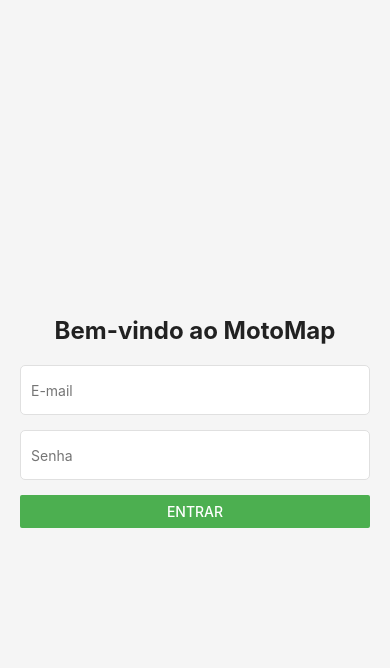
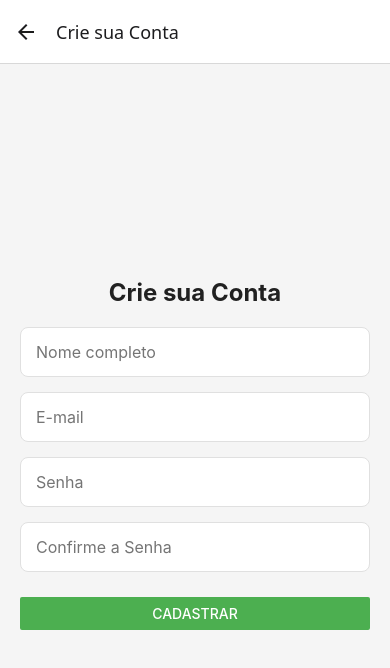
Before and after one commit to Dametto98/ChallengeMobile-MottoMap, a React Native app in the folder mottoMap/: screen /Cadastro in a window 390 px wide. Shown: the top 668 px of the page. Built offline with nearby package versions, Linux system fonts and the light colour scheme.

Commit message:
codigo de CadastroScreen feito! importação dele na tela de login... Adição da funcionalidade de troca de lingua a partir da biblioteca i18n

```diff
--- a/mottoMap/App.js
+++ b/mottoMap/App.js
@@ -1,3 +1,4 @@
+import './src/i18n';
 import { AuthProvider } from "./src/contexts/AuthContext";
 import StackNavigator from "./src/routes/stack.routes";
 
--- /dev/null
+++ b/mottoMap/src/i18n.js
@@ -0,0 +1,24 @@
+import i18n from 'i18next';
+import { initReactI18next } from 'react-i18next';
+
+import pt from './locales/pt.json';
+import en from './locales/en.json';
+
+i18n
+  .use(initReactI18next)
+  .init({
+    compatibilityJSON: 'v3',
+    lng: 'pt',
+    fallbackLng: 'en',
+
+    resources: {
+      pt: pt,
+      en: en
+    },
+
+    interpolation: {
+      escapeValue: false, // Não é necessário para React, pois ele já faz o escape
+    }
+  });
+
+export default i18n;
--- /dev/null
+++ b/mottoMap/src/locales/en.json
@@ -0,0 +1,12 @@
+{
+  "translation": {
+    "welcome": "Welcome to MotoMap",
+    "email": "E-mail",
+    "password": "Password",
+    "loginButton": "Login",
+    "registerPrompt": "Don't have an account?",
+    "registerLink": "Sign Up",
+    "errorFillFields": "Please fill in all fields.",
+    "errorInvalidCredentials": "Invalid username or password."
+  }
+}
--- /dev/null
+++ b/mottoMap/src/locales/pt.json
@@ -0,0 +1,12 @@
+{
+  "translation": {
+    "welcome": "Bem-vindo ao MotoMap",
+    "email": "E-mail",
+    "password": "Senha",
+    "loginButton": "Entrar",
+    "registerPrompt": "Não tem uma conta?",
+    "registerLink": "Cadastre-se",
+    "errorFillFields": "Por favor, preencha todos os campos.",
+    "errorInvalidCredentials": "Usuário ou senha inválidos."
+  }
+}
--- a/mottoMap/src/routes/stack.routes.js
+++ b/mottoMap/src/routes/stack.routes.js
@@ -3,8 +3,7 @@
 
 import { useAuth } from '../contexts/AuthContext';
 import LoginScreen from '../screens/LoginScreen';
-// Importe a tela de cadastro se for criá-la
-// import CadastroScreen from '../screens/CadastroScreen';
+import CadastroScreen from '../screens/CadastroScreen';
 
 import DetalhesMotoScreen from '../screens/DetalhesMotoScreen';
 import FiliaisScreen from '../screens/FiliaisScreen';
@@ -18,7 +17,7 @@
   return (
     <Stack.Navigator>
       <Stack.Screen name="Login" component={LoginScreen} options={{ headerShown: false }} />
-      {/* <Stack.Screen name="Cadastro" component={CadastroScreen} options={{ title: 'Crie sua Conta' }} /> */}
+      {<Stack.Screen name="Cadastro" component={CadastroScreen} options={{ title: 'Crie sua Conta' }} />}
     </Stack.Navigator>
   );
 }
--- a/mottoMap/src/screens/CadastroScreen.js
+++ b/mottoMap/src/screens/CadastroScreen.js
@@ -0,0 +1,128 @@
+import React, { useState } from 'react';
+import { View, Text, TextInput, Button, StyleSheet, ActivityIndicator, Alert } from 'react-native';
+import { useTheme } from '../theme';
+
+export default function CadastroScreen({ navigation }) {
+    const [nome, setNome] = useState('');
+    const [email, setEmail] = useState('');
+    const [senha, setSenha] = useState('');
+    const [confirmarSenha, setConfirmarSenha] = useState('');
+    const [loading, setLoading] = useState(false);
+    const [error, setError] = useState('');
+
+    const theme = useTheme();
+    const styles = getStyles(theme);
+
+    const handleCadastro = async () => {
+    setError('');
+
+    // Validações básicas
+    if (!nome || !email || !senha || !confirmarSenha) {
+        setError('Por favor, preencha todos os campos.');
+        return;
+    }
+    if (senha !== confirmarSenha) {
+        setError('As senhas não coincidem.');
+        return;
+    }
+
+    setLoading(true);
+
+    setTimeout(()=>{
+        setLoading(false);
+
+        Alert.alert(
+            "Sucesso!",
+            "Sua conta foi criada. Agora você pode fazer o login.",
+            [
+                { text: "OK", onPress: () => navigation.navigate('Login') }
+            ]
+            );
+        }, 1500);
+    };
+
+    return (
+        <View style={styles.container}>
+            <Text style={styles.title}>Crie sua Conta</Text>
+
+            {error ? <Text style={styles.errorText}>{error}</Text> : null}
+
+            <TextInput
+                style={styles.input}
+                placeholder="Nome completo"
+                placeholderTextColor={theme.textSecondary}
+                value={nome}
+                onChangeText={setNome}
+            />
+            <TextInput
+                style={styles.input}
+                placeholder="E-mail"
+                placeholderTextColor={theme.textSecondary}
+                value={email}
+                onChangeText={setEmail}
+                keyboardType="email-address"
+                autoCapitalize="none"
+            />
+            <TextInput
+                style={styles.input}
+                placeholder="Senha"
+                placeholderTextColor={theme.textSecondary}
+                value={senha}
+                onChangeText={setSenha}
+                secureTextEntry
+            />
+            <TextInput
+                style={styles.input}
+                placeholder="Confirme a Senha"
+                placeholderTextColor={theme.textSecondary}
+                value={confirmarSenha}
+                onChangeText={setConfirmarSenha}
+                secureTextEntry
+            />
+
+            {loading ? (
+                <ActivityIndicator size="large" color={theme.primary} style={{ marginTop: 20 }}/>
+            ) : (
+                <View style={styles.buttonContainer}>
+                    <Button title="Cadastrar" onPress={handleCadastro} color={theme.primary} />
+                </View>
+            )}
+        </View>
+    );
+}
+
+const getStyles = (theme) => StyleSheet.create({
+    container: {
+        flex: 1,
+        justifyContent: 'center',
+        padding: 20,
+        backgroundColor: theme.background,
+    },
+    title: {
+        fontSize: 24,
+        fontWeight: 'bold',
+        textAlign: 'center',
+        marginBottom: 20,
+        color: theme.text,
+    },
+    input: {
+        height: 50,
+        borderColor: theme.border,
+        borderWidth: 1,
+        borderRadius: 8,
+        marginBottom: 15,
+        paddingHorizontal: 15,
+        backgroundColor: theme.card,
+        color: theme.text,
+        fontSize: 16,
+    },
+    buttonContainer: {
+        marginTop: 10,
+    },
+    errorText: {
+        color: theme.danger,
+        textAlign: 'center',
+        marginBottom: 10,
+        fontSize: 14,
+    },
+});
--- a/mottoMap/src/screens/LoginScreen.js
+++ b/mottoMap/src/screens/LoginScreen.js
@@ -1,9 +1,8 @@
-// src/screens/LoginScreen.js
-
 import React, { useState } from 'react';
-import { View, Text, TextInput, Button, StyleSheet, ActivityIndicator } from 'react-native';
+import { View, Text, TextInput, Button, StyleSheet, ActivityIndicator, TouchableOpacity } from 'react-native';
 import { useAuth } from '../contexts/AuthContext';
 import { useTheme } from '../theme';
+import { useTranslation } from 'react-i18next';
 
 export default function LoginScreen({ navigation }) {
     const [email, setEmail] = useState('');
@@ -13,31 +12,34 @@
 
     const { signIn } = useAuth();
     const theme = useTheme();
+    const { t } = useTranslation();
     const styles = getStyles(theme);
 
     const handleLogin = async () => {
         if (!email || !password) {
-            setError('Por favor, preencha todos os campos.');
+            setError(t('errorFillFields'));
             return;
         }
         setLoading(true);
         setError('');
         try {
             await signIn(email, password);
-            // Se o signIn der certo, o re-render da navegação nos levará para a Home
         } catch (err) {
-            setError('Usuário ou senha inválidos.'); // Simulação de erro
+            setError(t('errorInvalidCredentials'));
             setLoading(false);
         }
     };
 
     return (
         <View style={styles.container}>
-            <Text style={styles.title}>Bem-vindo ao MotoMap</Text>
+            {/* 4. SUBSTITUA TODO TEXTO FIXO PELA FUNÇÃO t('chave') */}
+            <Text style={styles.title}>{t('welcome')}</Text>
+
             {error && <Text style={styles.errorText}>{error}</Text>}
+
             <TextInput
                 style={styles.input}
-                placeholder="E-mail"
+                placeholder={t('email')}
                 placeholderTextColor={theme.textSecondary}
                 value={email}
                 onChangeText={setEmail}
@@ -46,20 +48,29 @@
             />
             <TextInput
                 style={styles.input}
-                placeholder="Senha"
+                placeholder={t('password')}
                 placeholderTextColor={theme.textSecondary}
                 value={password}
                 onChangeText={setPassword}
                 secureTextEntry
             />
+
             {loading ? (
                 <ActivityIndicator size="large" color={theme.primary} />
             ) : (
-                <Button title="Entrar" onPress={handleLogin} color={theme.primary} />
+                <View style={styles.buttonContainer}>
+                    <Button title={t('loginButton')} onPress={handleLogin} color={theme.primary} />
+                </View>
             )}
 
-            {/* Adicione um botão para cadastro se desejar */}
-            {/* <Button title="Criar Conta" onPress={() => navigation.navigate('Cadastro')} /> */}
+            <TouchableOpacity
+                style={styles.cadastroLink}
+                onPress={() => navigation.navigate('Cadastro')}
+            >
+                <Text style={styles.cadastroText}>
+                    {t('registerPrompt')} <Text style={styles.cadastroTextBold}>{t('registerLink')}</Text>
+                </Text>
+            </TouchableOpacity>
         </View>
     );
 }
@@ -93,4 +104,19 @@
         textAlign: 'center',
         marginBottom: 10,
     },
+    buttonContainer: {
+        marginVertical: 10,
+    },
+    cadastroLink: {
+        marginTop: 20,
+        alignItems: 'center',
+    },
+    cadastroText: {
+        color: theme.textSecondary,
+        fontSize: 14,
+    },
+    cadastroTextBold: {
+        fontWeight: 'bold',
+        color: theme.primary,
+    },
 });
--- a/package.json
+++ b/package.json
@@ -1,5 +1,7 @@
 {
   "dependencies": {
-    "axios": "^1.11.0"
+    "axios": "^1.11.0",
+    "i18next": "^25.5.2",
+    "react-i18next": "^15.7.3"
   }
 }
```
Also changed, not shown: 1 other file (tests, documents, lock files or other folders).
